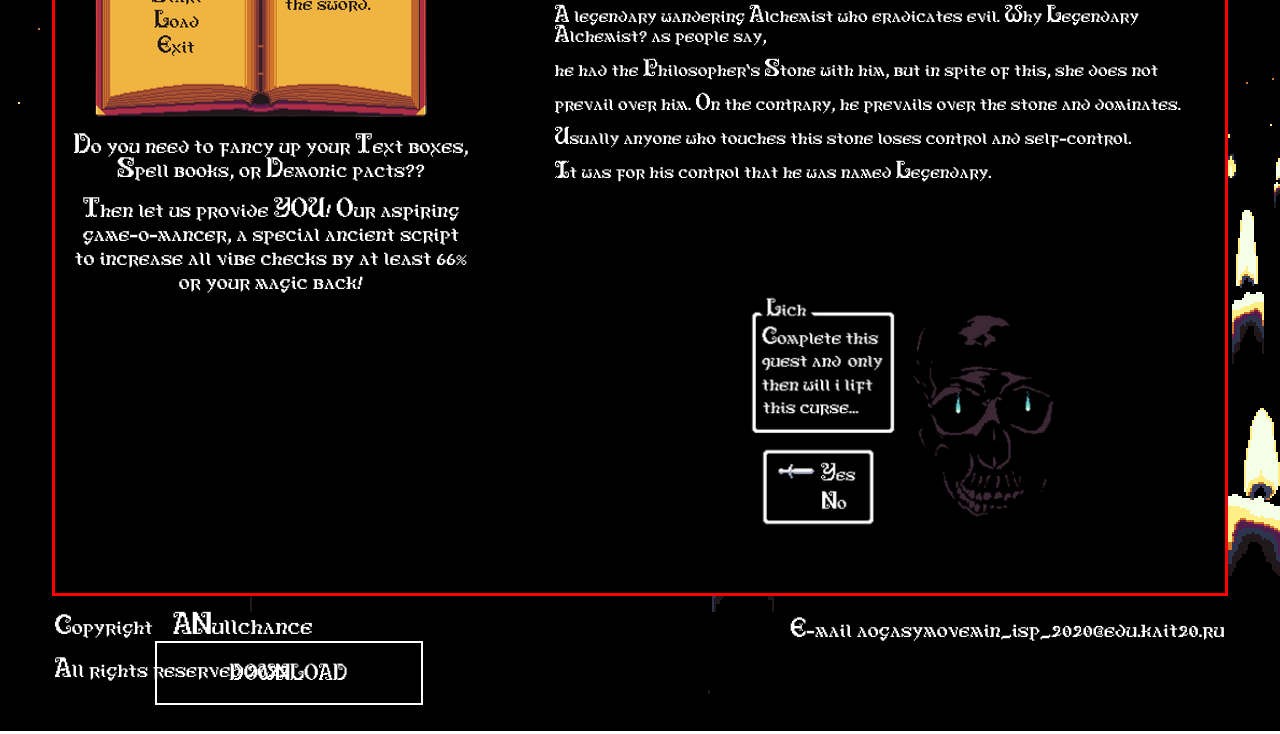
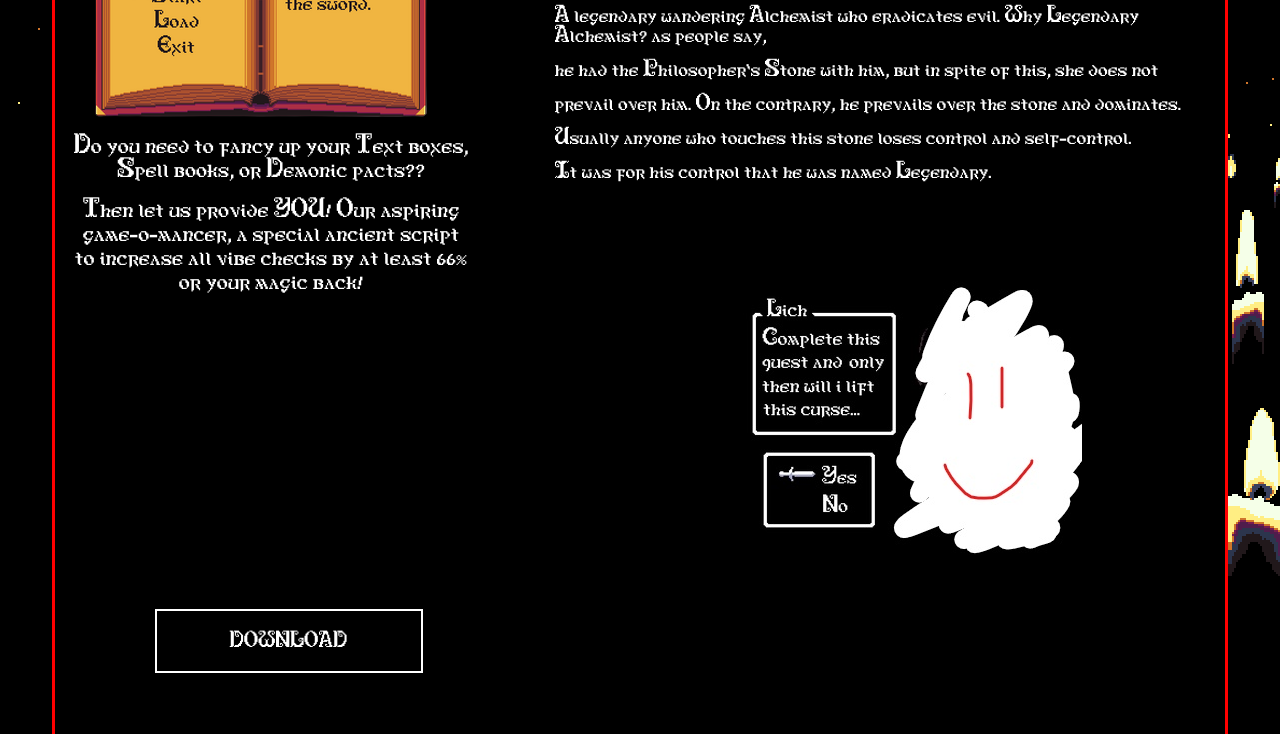
Before and after one commit to 2xMoeKyun/Endless-site, a plain HTML site: page index.html in a window 1280 px wide. Shown: the part 218-952 px from the top of the page. Drawn offline with Linux system fonts and the light colour scheme.

Commit message:
Final Finish

```diff
--- a/Second.css
+++ b/Second.css
@@ -10,7 +10,7 @@
 
     /* margin-top: 200px; */
 
-    height: 90vh;
+    height: 920px;
 }
 
 
@@ -146,14 +146,15 @@ h6 {
 }
 
 .lich_img {
-    width: 70%;
-    position: relative;
+    /* max-width: 70%; */
+    /* position: relative; */
 }
 
 
 .download {
-    margin-top: 85px;
+    margin-top: 50px;
     margin-left: 100px;
+    margin-bottom: 20%;
 }
 
 
--- a/index.html
+++ b/index.html
@@ -4,7 +4,7 @@
 <head>
     <meta charset="UTF-8">
     <meta http-equiv="X-UA-Compatible" content="IE=edge">
-    <meta name="viewport" content="width=device-width, initial-scale=1.0">
+    <meta name="viewport" content="width=device-width, initial-scale=1.0, ">
     <link rel="stylesheet" href="Second.css">
     <title>Document</title>
 </head>
@@ -24,7 +24,7 @@
 
     <div class="container">
         <div class="image_block">
-            <img src="Book.png" alt="loshara ebana" class="image_book">
+            <img src="Book.png" alt="kekw" class="image_book">
             <div class="book_text">
                 Do you need to fancy up your Text boxes, Spell books, or Demonic pacts??
                 <p>Then let us provide YOU! Our aspiring game-o-mancer, a special ancient script to
@@ -41,11 +41,11 @@
 
         </div>
         <div class="lich">
-            <img src="LichText.png" alt="fkiodjsfio" class="lich_img">
+            <img src="LichText.jpg" alt="fkiodjsfio" class="lich_img">
         </div>
 
         <div class="download">
-            <form action="Evil Rising.zip">
+            <form action="Evil rising.zip">
                 <button class="download_button">
                     DOWNLOAD
                 </button>
```
Also changed, not shown: LichText.jpg (added), LichText.png (deleted).
